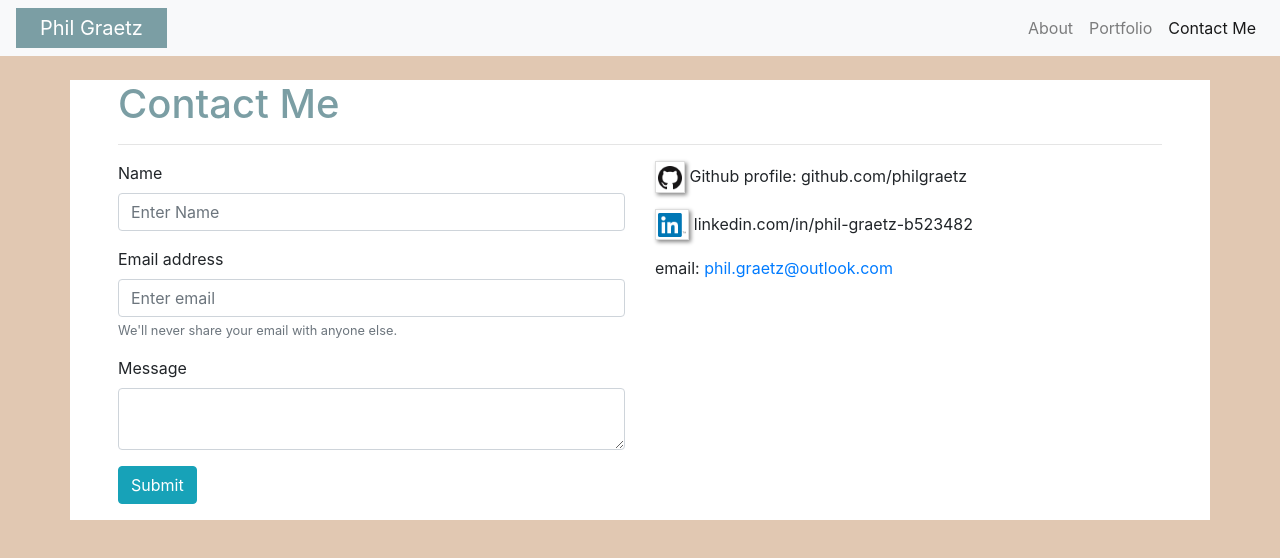
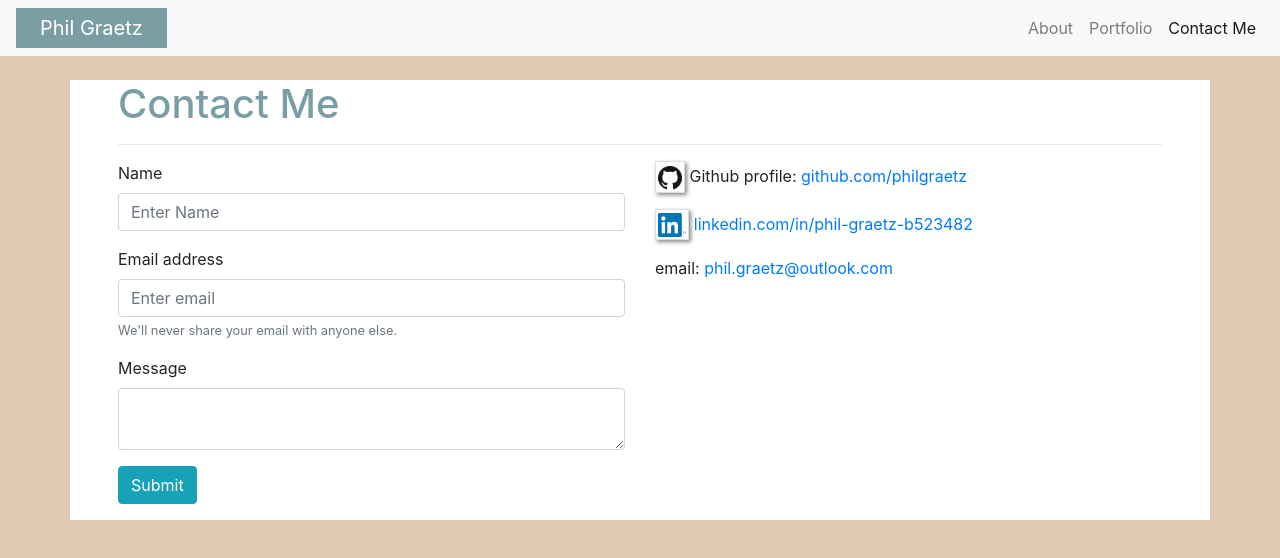
Before and after one commit to philgraetz/Bootstrap-Portfolio, a plain HTML site: page contact.html in a window 1280 px wide. Drawn offline with nearby package versions, Linux system fonts and the light colour scheme.

Commit message:
Added hyperlinks in contacts

```diff
--- a/contact.html
+++ b/contact.html
@@ -64,7 +64,7 @@
                         <img class="link-image" src="assets/images/GitHub-Mark-64px.png">
                     </a>
                 </div>
-                <span>Github profile: github.com/philgraetz</span>
+                Github profile: <a href="https://github.com/philgraetz/" target="_blank">github.com/philgraetz</a>
                 <br>
 
                 <div class="link-button-div">
@@ -72,7 +72,7 @@
                         <img class="link-image" src="assets/images/In-2C-66px-TM.png">
                     </a>
                 </div>
-                <span>linkedin.com/in/phil-graetz-b523482</span>
+                <a href="https://www.linkedin.com/in/phil-graetz-b523482/" target="_blank">linkedin.com/in/phil-graetz-b523482</a>
                 <br>
 
                 <p>
```
